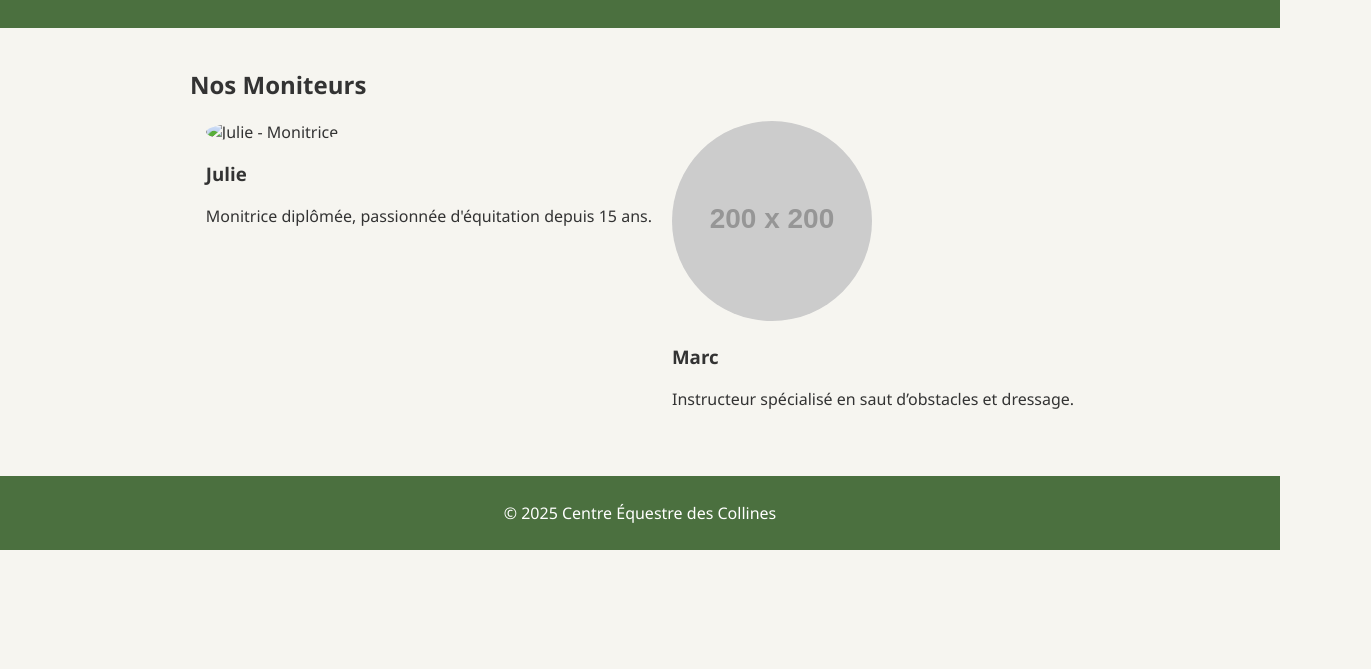
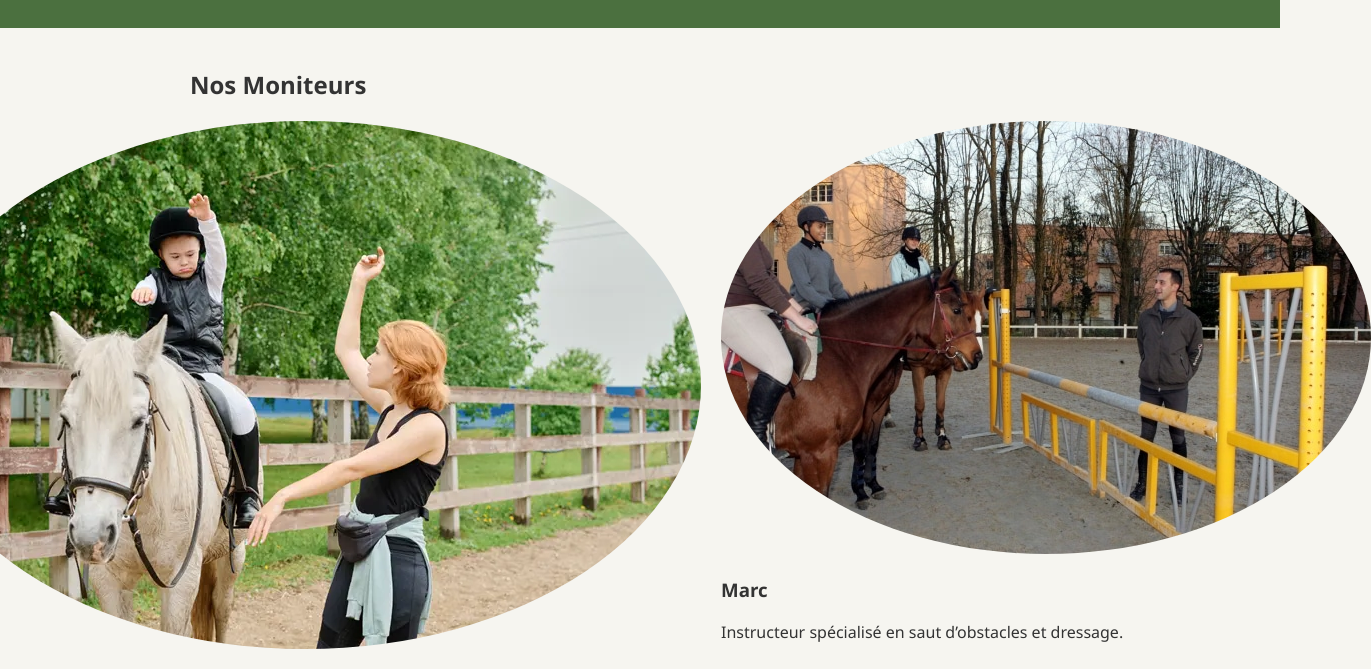
Before and after one commit to mdiaszouba/Centre-questre, a plain HTML site: page equipe.html in a window 1280 px wide. Shown: the part 126-795 px from the top of the page, 1371 px wide, since content can reach past the window. Drawn offline with Linux system fonts and the light colour scheme; placeholder pictures from the web are drawn by us.

Commit message:
Update equipe.html

```diff
--- a/equipe.html
+++ b/equipe.html
@@ -25,12 +25,12 @@
       <h2>Nos Moniteurs</h2>
       <div class="team">
         <div class="person">
-          <img src="photo 1.webp" alt="Julie - Monitrice">
+          <img src="photo 2.webp" alt="Julie - Monitrice">
           <h3>Julie</h3>
           <p>Monitrice diplômée, passionnée d'équitation depuis 15 ans.</p>
         </div>
         <div class="person">
-          <img src="https://placehold.co/200x200?text=Marc" alt="Marc - Instructeur">
+          <img src="photo 3.jpg" alt="Marc - Instructeur">
           <h3>Marc</h3>
           <p>Instructeur spécialisé en saut d’obstacles et dressage.</p>
         </div>
```
